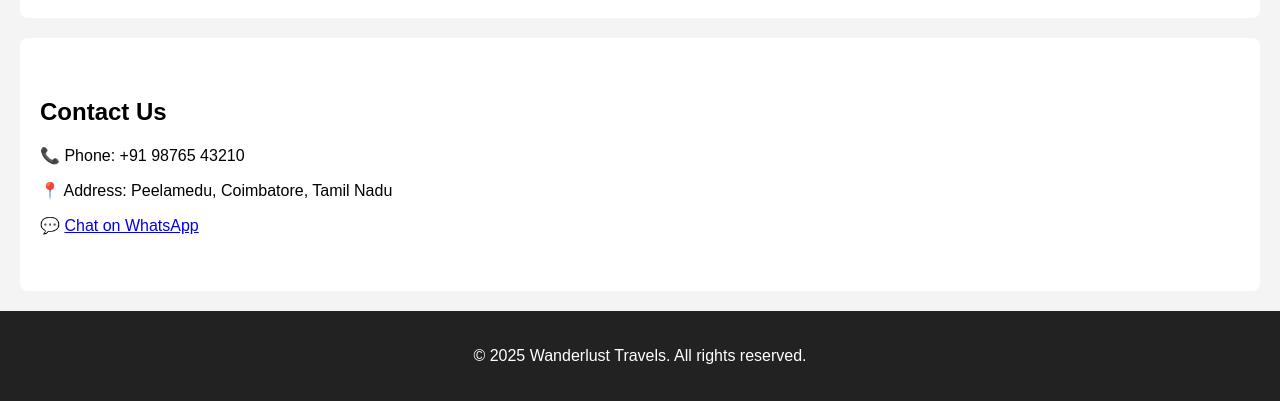
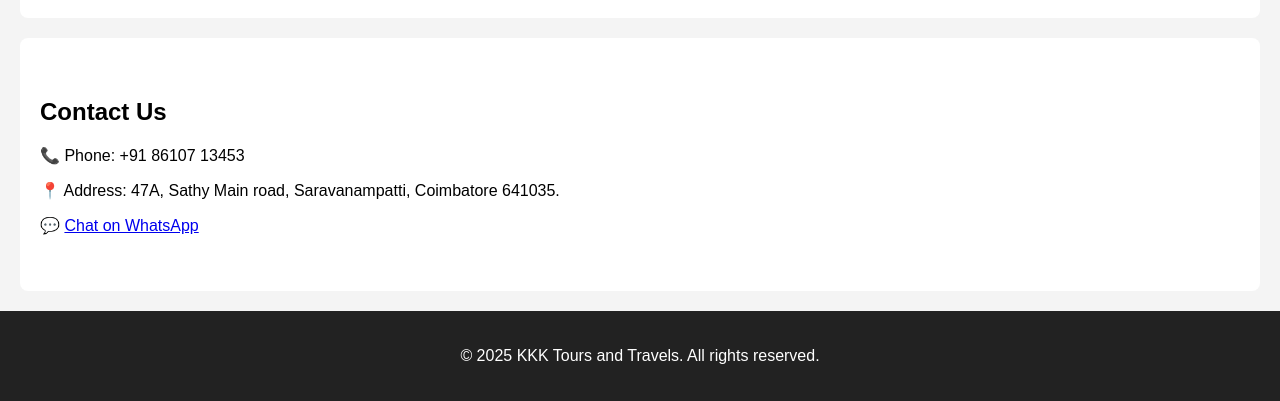
Before and after one commit to vitalizepayvve/Wanderlust, a plain HTML site: page index.html in a window 1280 px wide. Shown: the part 1259-1660 px from the top of the page. Drawn offline with Linux system fonts and the light colour scheme.

Commit message:
Update index.html

```diff
--- a/index.html
+++ b/index.html
@@ -4,12 +4,12 @@
 <head>
   <meta charset="UTF-8" />
   <meta name="viewport" content="width=device-width, initial-scale=1.0"/>
-  <title>Coimbatore Travels</title>
+  <title>KKK Tours and Travels</title>
   <link rel="stylesheet" href="styles.css"/>
 </head>
 <body>
   <header class="site-header">
-    <div class="logo">Wanderlust Travels</div>
+    <div class="logo">KKK Tours and Travels</div>
     <nav>
       <ul>
         <li><a href="#home">Home</a></li>
@@ -46,13 +46,13 @@
 
   <section id="contact" class="contact">
     <h2>Contact Us</h2>
-    <p>📞 Phone: +91 98765 43210</p>
-    <p>📍 Address: Peelamedu, Coimbatore, Tamil Nadu</p>
+    <p>📞 Phone: +91 86107 13453</p>
+    <p>📍 Address: 47A, Sathy Main road, Saravanampatti, Coimbatore 641035.</p>
     <p>💬 <a href="https://wa.me/919876543210">Chat on WhatsApp</a></p>
   </section>
 
   <footer>
-    <p>&copy; 2025 Wanderlust Travels. All rights reserved.</p>
+    <p>&copy; 2025 KKK Tours and Travels. All rights reserved.</p>
   </footer>
 
   <script src="script.js"></script>
```
